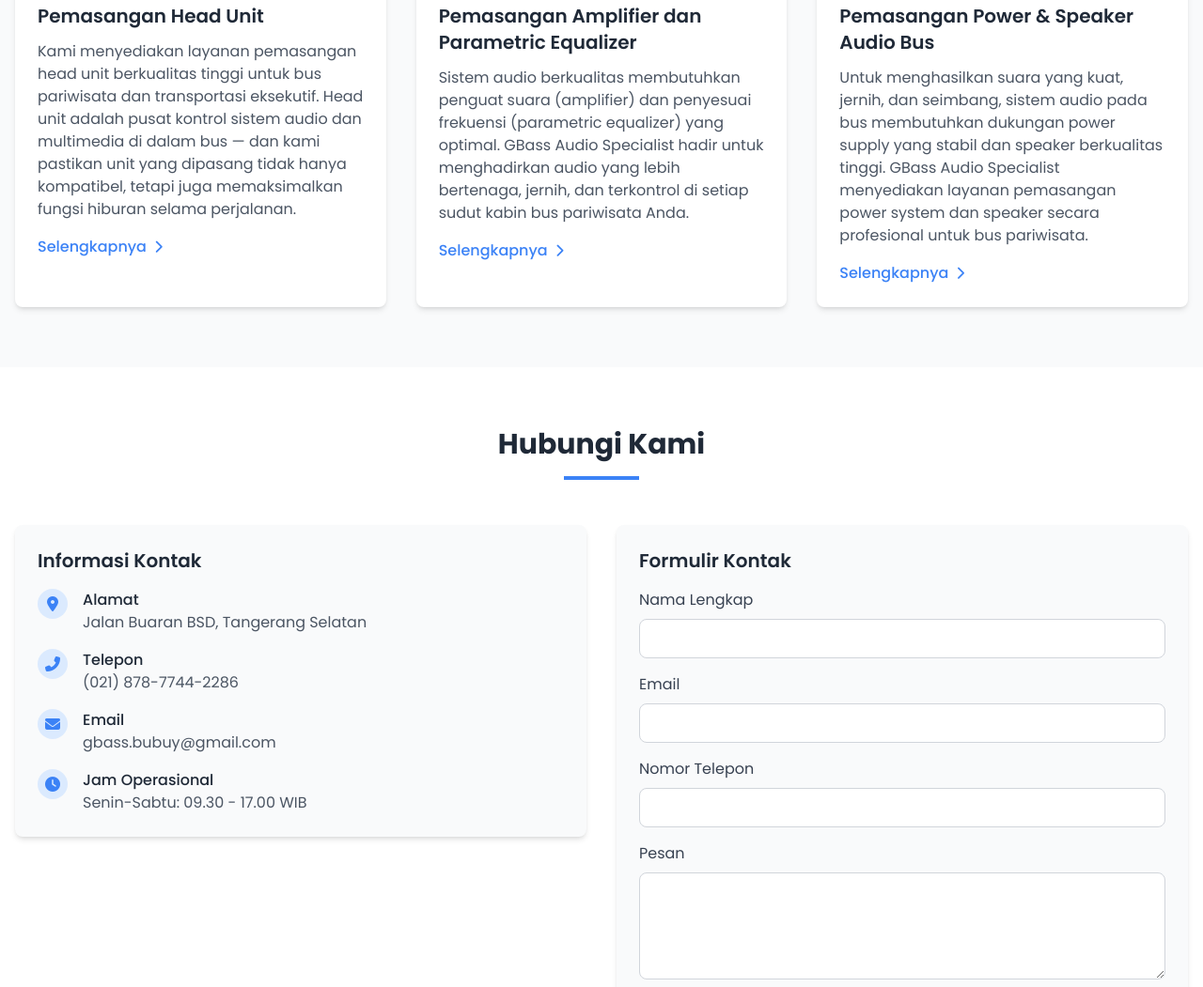
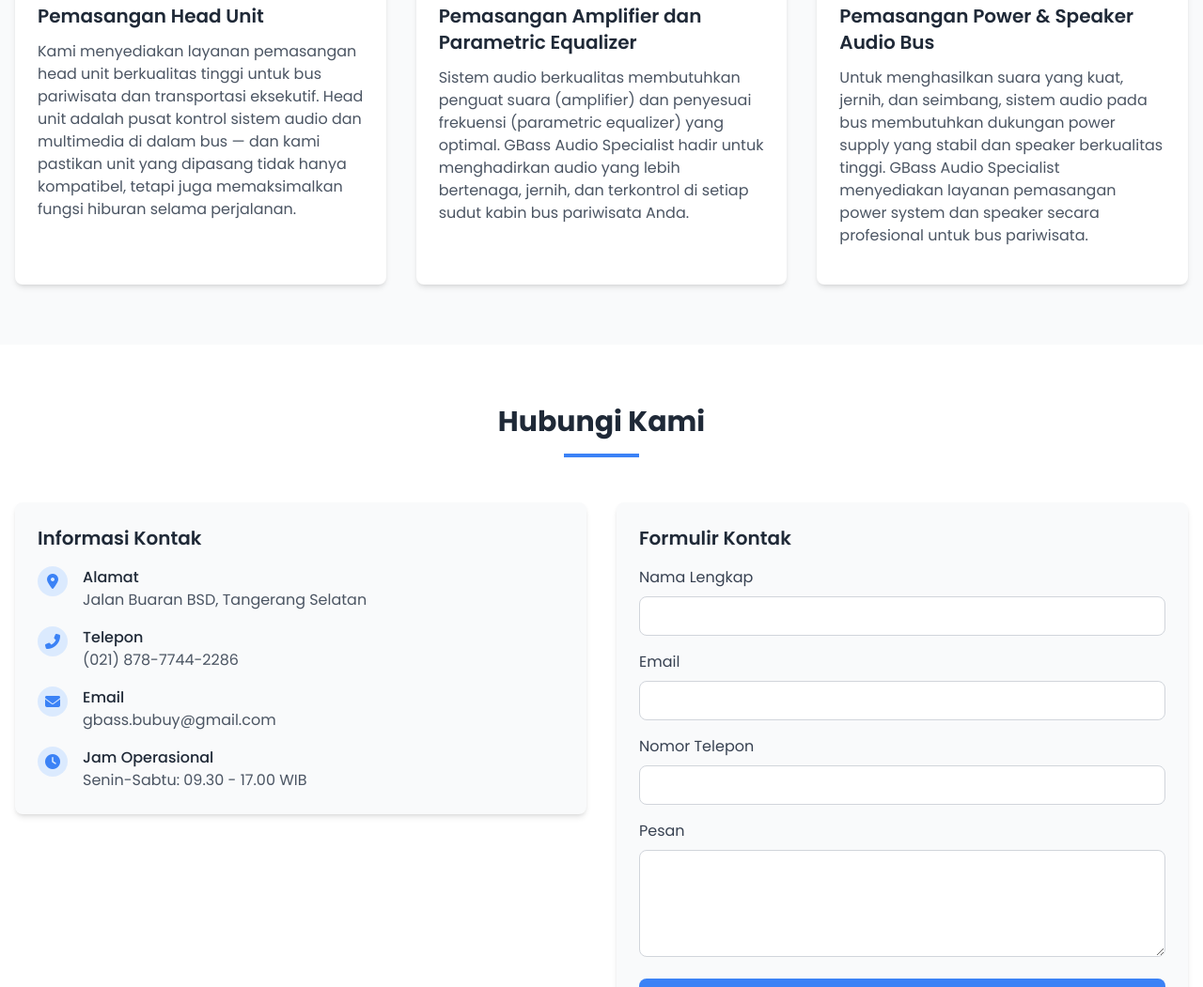
Before and after one commit to project-webs/gbass, a plain HTML site: page index.html in a window 1280 px wide. Shown: the part 1723-2774 px from the top of the page at 94% size. Drawn offline with nearby package versions, Linux system fonts and the light colour scheme.

Commit message:
Add files via upload

```diff
--- a/index.html
+++ b/index.html
@@ -199,9 +199,9 @@ Menyediakan layanan audio terbaik untuk bus pariwisata dan transportasi eksekuti
                         <div class="p-6">
                             <h3 class="text-xl font-semibold text-gray-800 mb-3">Pemasangan Head Unit</h3>
                             <p class="text-gray-600 mb-4">Kami menyediakan layanan pemasangan head unit berkualitas tinggi untuk bus pariwisata dan transportasi eksekutif. Head unit adalah pusat kontrol sistem audio dan multimedia di dalam bus — dan kami pastikan unit yang dipasang tidak hanya kompatibel, tetapi juga memaksimalkan fungsi hiburan selama perjalanan.</p>
-                            <a href="#" class="text-blue-500 font-medium inline-flex items-center hover:underline">
+                            <!-- <a href="#" class="text-blue-500 font-medium inline-flex items-center hover:underline">
                                 Selengkapnya <i class="fas fa-chevron-right ml-2 text-sm"></i>
-                            </a>
+                            </a> -->
                         </div>
                     </div>
 
@@ -214,9 +214,9 @@ Menyediakan layanan audio terbaik untuk bus pariwisata dan transportasi eksekuti
                         <div class="p-6">
                             <h3 class="text-xl font-semibold text-gray-800 mb-3">Pemasangan Amplifier dan Parametric Equalizer</h3>
                             <p class="text-gray-600 mb-4">Sistem audio berkualitas membutuhkan penguat suara (amplifier) dan penyesuai frekuensi (parametric equalizer) yang optimal. GBass Audio Specialist hadir untuk menghadirkan audio yang lebih bertenaga, jernih, dan terkontrol di setiap sudut kabin bus pariwisata Anda.</p>
-                            <a href="#" class="text-blue-500 font-medium inline-flex items-center hover:underline">
+                            <!-- <a href="#" class="text-blue-500 font-medium inline-flex items-center hover:underline">
                                 Selengkapnya <i class="fas fa-chevron-right ml-2 text-sm"></i>
-                            </a>
+                            </a> -->
                         </div>
                     </div>
 
@@ -229,9 +229,9 @@ Menyediakan layanan audio terbaik untuk bus pariwisata dan transportasi eksekuti
                         <div class="p-6">
                             <h3 class="text-xl font-semibold text-gray-800 mb-3">Pemasangan Power & Speaker Audio Bus</h3>
                             <p class="text-gray-600 mb-4">Untuk menghasilkan suara yang kuat, jernih, dan seimbang, sistem audio pada bus membutuhkan dukungan power supply yang stabil dan speaker berkualitas tinggi. GBass Audio Specialist menyediakan layanan pemasangan power system dan speaker secara profesional untuk bus pariwisata.</p>
-                            <a href="#" class="text-blue-500 font-medium inline-flex items-center hover:underline">
+                            <!-- <a href="#" class="text-blue-500 font-medium inline-flex items-center hover:underline">
                                 Selengkapnya <i class="fas fa-chevron-right ml-2 text-sm"></i>
-                            </a>
+                            </a> -->
                         </div>
                     </div>
 
```
